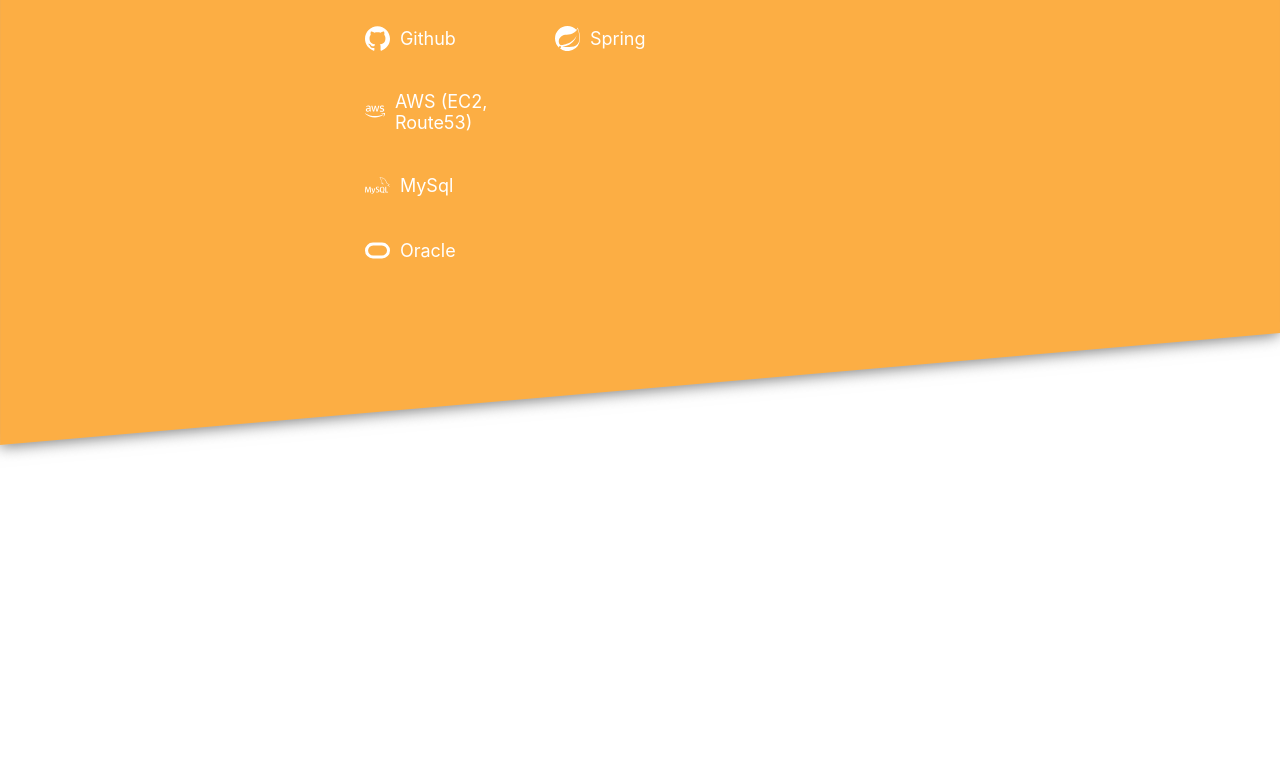
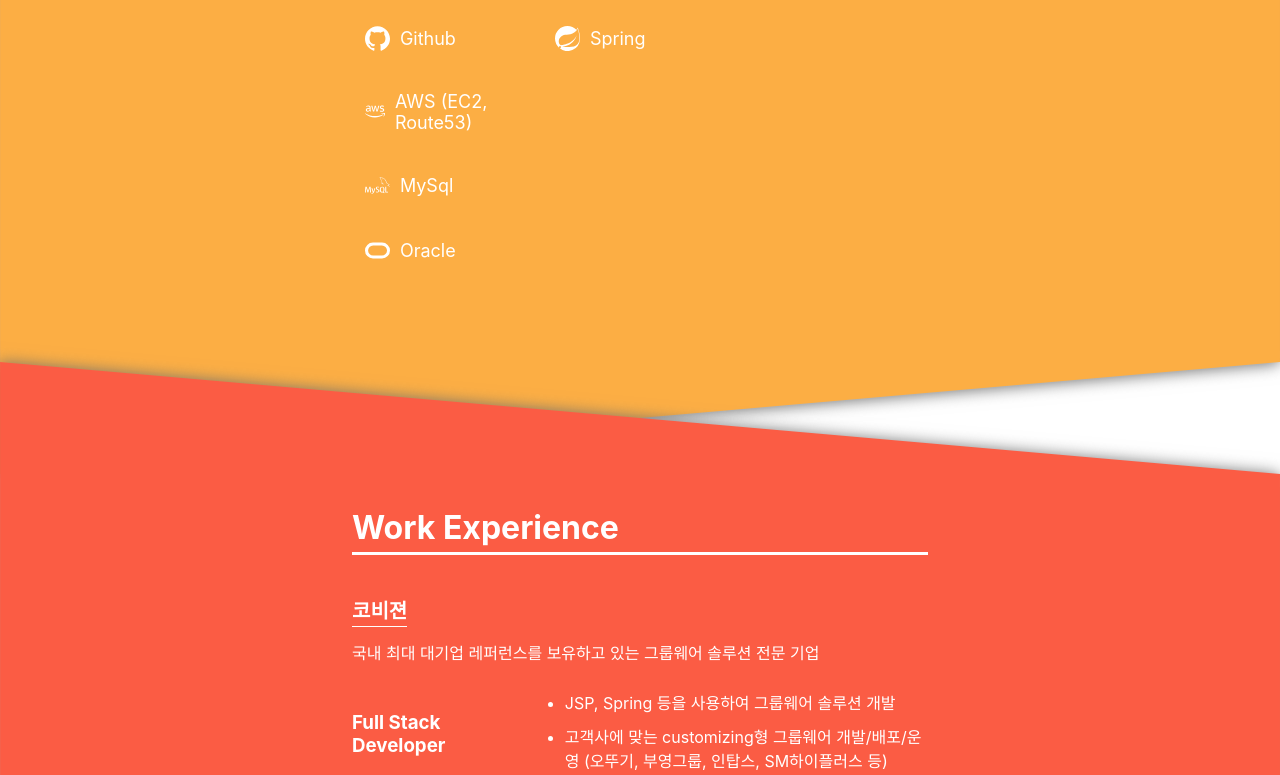
Before and after one commit to dekim1028/Portfolio, a React (Create React App) app: page / in a window 1280 px wide. Shown: the part 2000-2775 px from the top of the page. Before the commit the page ends 2469 px from the top, so only its background shows below. Built offline with nearby package versions, Linux system fonts and the light colour scheme; the HTML template or start-up script is replaced by a standard one.

Commit message:
Implement Work Experience component

```diff
--- a/src/component/content/Content.js
+++ b/src/component/content/Content.js
@@ -2,6 +2,7 @@ import React from 'react';
 import Introduce from './introduce/Introduce';
 import SkillContainer from '../../container/content/skill/SkillContainer';
 import styled from 'styled-components';
+import WorkExperience from './work/WorkExperience';
 
 const ContentBlock = styled.div`
 	min-height: 100vh;
@@ -13,6 +14,7 @@ const Content = () => {
 		<ContentBlock>
 			<Introduce />
 			<SkillContainer />
+			<WorkExperience />
 		</ContentBlock>
 	);
 };
--- a/src/component/content/skill/Skill.js
+++ b/src/component/content/skill/Skill.js
@@ -20,7 +20,6 @@ import { VscQuestion } from 'react-icons/vsc';
 
 const SkillBlock = styled.div`
 	width: 100vw;
-	height: 100vh;
 	display: flex;
 	align-items: center;
 	justify-content: center;
--- /dev/null
+++ b/src/component/content/work/WorkExperience.js
@@ -0,0 +1,115 @@
+import React from 'react';
+import styled from 'styled-components';
+
+const WorkExperienceBlock = styled.div`
+	width: 100vw;
+	display: flex;
+	align-items: center;
+	justify-content: center;
+	padding: 50px 0;
+	background: #fb5c44;
+	transform: skewY(5deg);
+	box-shadow: 0px 1px 15px #6e6e6e;
+`;
+
+const Wrap = styled.div`
+	width: 45%;
+	height: 100%;
+	transform: skewY(-5deg);
+`;
+
+const Content = styled.div`
+	padding: 40px 0;
+`;
+
+const Title = styled.h1`
+	margin: 0;
+	padding-bottom: 5px;
+	border-bottom: 3px solid white;
+	color: white;
+	text-align: left;
+`;
+
+const ExperienceBlock = styled.div`
+	margin: 40px 0;
+
+	.explain {
+		color: white;
+	}
+`;
+
+const SubTitle = styled.a`
+	padding: 3px 0;
+	border-bottom: 1px solid white;
+	color: white;
+	font-size: 20px;
+	font-weight: bold;
+`;
+
+const WorkExplainBlock = styled.div`
+	display: flex;
+	align-items: center;
+
+	.info {
+		width: 30%;
+		color: white;
+
+		h3 {
+			margin: 0;
+		}
+	}
+`;
+
+const WorkList = styled.ul`
+	width: 70%;
+	margin: 0;
+	color: white;
+`;
+
+const WorkListItem = styled.li`
+	margin: 10px 0;
+`;
+
+const WorkExperience = () => {
+	return (
+		<WorkExperienceBlock id="work_exp">
+			<Wrap>
+				<Content data-aos="fade-right">
+					<Title>Work Experience</Title>
+					<ExperienceBlock>
+						<SubTitle
+							href="https://www.covision.co.kr/main/index.asp"
+							target="new"
+						>
+							코비젼
+						</SubTitle>
+						<p className="explain">
+							국내 최대 대기업 레퍼런스를 보유하고 있는 그룹웨어 솔루션 전문
+							기업
+						</p>
+						<WorkExplainBlock>
+							<div className="info">
+								<h3>Full Stack Developer</h3>
+								<p>2018.11 ~ 2020.03</p>
+							</div>
+							<WorkList>
+								<WorkListItem>
+									JSP, Spring 등을 사용하여 그룹웨어 솔루션 개발
+								</WorkListItem>
+								<WorkListItem>
+									고객사에 맞는 customizing형 그룹웨어 개발/배포/운영 (오뚜기,
+									부영그룹, 인탑스, SM하이플러스 등)
+								</WorkListItem>
+								<WorkListItem>
+									ERP, HR, 메산저, 통합검색 등의 3rd Party 연동 기능 개발
+								</WorkListItem>
+							</WorkList>
+						</WorkExplainBlock>
+					</ExperienceBlock>
+				</Content>
+			</Wrap>
+		</WorkExperienceBlock>
+	);
+};
+
+export default WorkExperience;
```
Also changed, not shown: 1 other file (tests, documents, lock files or other folders).
